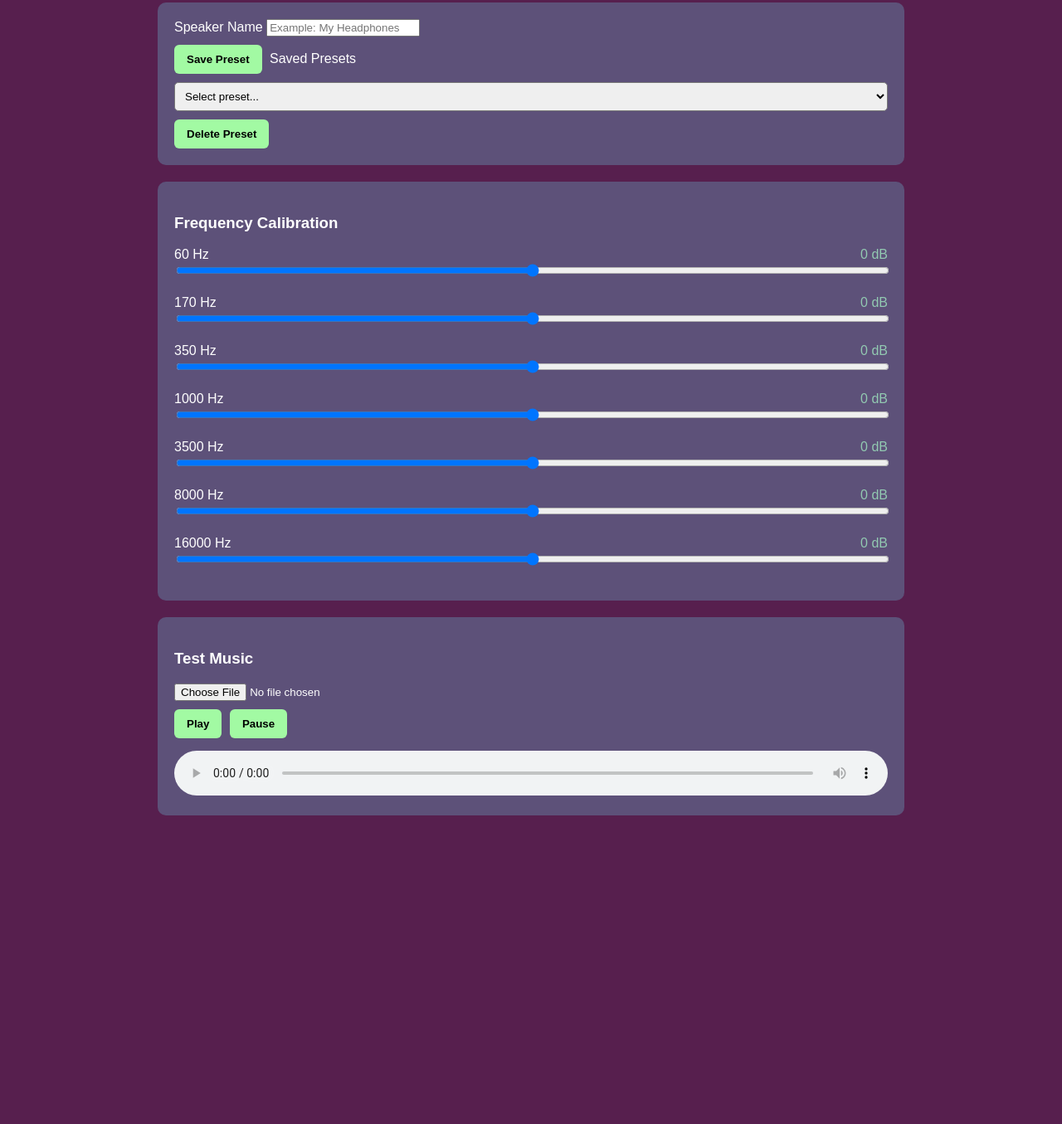
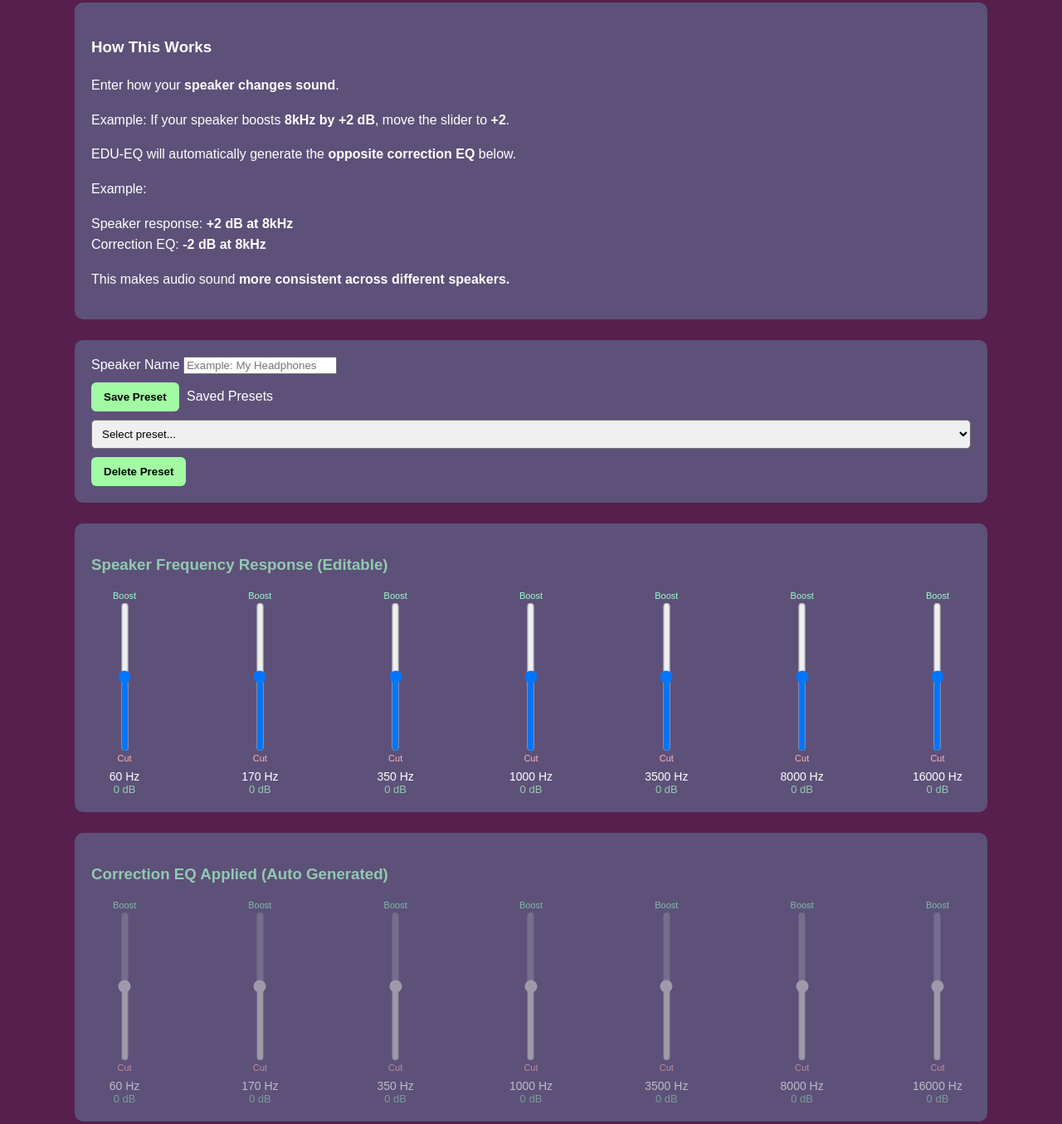
Before and after one commit to Balfagorg/SpeakerLearn, a plain HTML site: page Iknowmyspeaker.html in a window 1280 px wide. Shown: the part 115-1470 px from the top of the page at 83% size. Before the commit the page ends 1156 px from the top, so only its background shows below. Drawn offline with Linux system fonts and the light colour scheme.

Commit message:
updated preset functionality

```diff
--- a/Iknowmyspeaker.html
+++ b/Iknowmyspeaker.html
@@ -15,14 +15,14 @@
 }
 
 body{
-font-family:Arial, sans-serif;
+font-family:Arial;
 background:var(--dark);
 color:white;
 padding:30px;
 }
 
 .container{
-max-width:900px;
+max-width:1100px;
 margin:auto;
 }
 
@@ -30,15 +30,63 @@ margin:auto;
 background:var(--purple);
 padding:20px;
 border-radius:10px;
-margin-bottom:20px;
+margin-bottom:25px;
 }
 
 h1{
 color:var(--light);
 }
 
-input[type="range"]{
-width:100%;
+.sectionTitle{
+margin-bottom:15px;
+color:var(--mint);
+}
+
+.instructions{
+line-height:1.6;
+}
+
+.sliderContainer{
+display:flex;
+justify-content:space-between;
+margin-top:20px;
+}
+
+.sliderBlock{
+display:flex;
+flex-direction:column;
+align-items:center;
+width:80px;
+}
+
+.slider{
+writing-mode:bt-lr;
+-webkit-appearance:slider-vertical;
+height:180px;
+}
+
+.sliderLabel{
+margin-top:8px;
+font-size:14px;
+}
+
+.value{
+font-size:13px;
+color:var(--mint);
+}
+
+.locked{
+opacity:.6;
+}
+
+.boost{
+color:#9affc7;
+font-size:11px;
+}
+
+.cut{
+color:#ffb3b3;
+font-size:11px;
 }
 
 button{
@@ -54,15 +102,6 @@ margin-right:5px;
 
 button:hover{
 background:var(--mint);
-}
-
-.sliderRow{
-margin-bottom:18px;
-}
-
-.value{
-color:var(--mint);
-float:right;
 }
 
 select{
@@ -86,6 +125,38 @@ margin-top:15px;
 
 <h1>EDU-EQ Speaker Calibration</h1>
 
+<div class="card instructions">
+
+<h3>How This Works</h3>
+
+<p>
+Enter how your <b>speaker changes sound</b>.
+</p>
+
+<p>
+Example:
+If your speaker boosts <b>8kHz by +2 dB</b>, move the slider to <b>+2</b>.
+</p>
+
+<p>
+EDU-EQ will automatically generate the <b>opposite correction EQ</b> below.
+</p>
+
+<p>
+Example:
+</p>
+
+<p>
+Speaker response: <b>+2 dB at 8kHz</b><br>
+Correction EQ: <b>-2 dB at 8kHz</b>
+</p>
+
+<p>
+This makes audio sound <b>more consistent across different speakers.</b>
+</p>
+
+</div>
+
 <div class="card">
 
 <label>Speaker Name</label>
@@ -107,9 +178,17 @@ margin-top:15px;
 
 <div class="card">
 
-<h3>Frequency Calibration</h3>
+<h3 class="sectionTitle">Speaker Frequency Response (Editable)</h3>
 
-<div id="sliders"></div>
+<div id="speakerSliders" class="sliderContainer"></div>
+
+</div>
+
+<div class="card">
+
+<h3 class="sectionTitle">Correction EQ Applied (Auto Generated)</h3>
+
+<div id="correctionSliders" class="sliderContainer"></div>
 
 </div>
 
@@ -134,33 +213,64 @@ margin-top:15px;
 
 const frequencies=[60,170,350,1000,3500,8000,16000]
 
-let slidersDiv=document.getElementById("sliders")
+let speakerDiv=document.getElementById("speakerSliders")
+let correctionDiv=document.getElementById("correctionSliders")
 
 let audioContext
 let filters=[]
 let audioElement=document.getElementById("player")
 
-/* CREATE SLIDERS */
+/* CREATE BOTH SLIDER SETS */
 
 frequencies.forEach(freq=>{
 
-let row=document.createElement("div")
-row.className="sliderRow"
+/* speaker sliders */
 
-row.innerHTML=`
-<label>${freq} Hz <span class="value" id="v${freq}">0 dB</span></label>
-<input type="range" min="-12" max="12" step="0.1" value="0" id="s${freq}">
+let block=document.createElement("div")
+block.className="sliderBlock"
+
+block.innerHTML=`
+
+<div class="boost">Boost</div>
+
+<input type="range" min="-12" max="12" step="0.1"
+value="0" id="speaker${freq}" class="slider">
+
+<div class="cut">Cut</div>
+
+<div class="sliderLabel">${freq} Hz</div>
+
+<div class="value" id="speakerVal${freq}">0 dB</div>
+
 `
 
-slidersDiv.appendChild(row)
+speakerDiv.appendChild(block)
 
-document.getElementById("s"+freq).addEventListener("input",(e)=>{
+/* correction sliders */
 
-document.getElementById("v"+freq).innerText=e.target.value+" dB"
+let block2=document.createElement("div")
+block2.className="sliderBlock locked"
 
-updateEQ()
+block2.innerHTML=`
 
-})
+<div class="boost">Boost</div>
+
+<input type="range" min="-12" max="12" step="0.1"
+value="0" id="corr${freq}" class="slider" disabled>
+
+<div class="cut">Cut</div>
+
+<div class="sliderLabel">${freq} Hz</div>
+
+<div class="value" id="corrVal${freq}">0 dB</div>
+
+`
+
+correctionDiv.appendChild(block2)
+
+/* update logic */
+
+document.getElementById("speaker"+freq).addEventListener("input",updateEQ)
 
 })
 
@@ -193,21 +303,31 @@ chain[i].connect(chain[i+1])
 
 }
 
-/* UPDATE EQ */
+/* UPDATE EQ + CORRECTION SLIDERS */
 
 function updateEQ(){
 
-filters.forEach((filter,i)=>{
+frequencies.forEach((freq,i)=>{
 
-let slider=document.getElementById("s"+frequencies[i])
+let speakerValue=parseFloat(document.getElementById("speaker"+freq).value)
 
-filter.gain.value = -parseFloat(slider.value)
+let correction=-speakerValue
+
+document.getElementById("speakerVal"+freq).innerText=speakerValue+" dB"
+
+document.getElementById("corr"+freq).value=correction
+
+document.getElementById("corrVal"+freq).innerText=correction+" dB"
+
+if(filters[i]){
+filters[i].gain.value=correction
+}
 
 })
 
 }
 
-/* LOAD AUDIO FILE ONCE */
+/* LOAD AUDIO FILE */
 
 document.getElementById("fileInput").addEventListener("change",function(){
 
@@ -215,7 +335,7 @@ let file=this.files[0]
 
 if(file){
 
-audioElement.src = URL.createObjectURL(file)
+audioElement.src=URL.createObjectURL(file)
 
 if(!audioContext){
 setupAudio()
@@ -224,8 +344,6 @@ setupAudio()
 }
 
 })
-
-/* PLAY AUDIO */
 
 function playAudio(){
 
@@ -236,8 +354,6 @@ setupAudio()
 audioElement.play()
 
 }
-
-/* PAUSE AUDIO */
 
 function pauseAudio(){
 audioElement.pause()
@@ -257,7 +373,9 @@ return
 let preset={}
 
 frequencies.forEach(freq=>{
-preset[freq]=document.getElementById("s"+freq).value
+
+preset[freq]=-parseFloat(document.getElementById("speaker"+freq).value)
+
 })
 
 localStorage.setItem("eq_"+name,JSON.stringify(preset))
@@ -280,9 +398,9 @@ let preset=JSON.parse(localStorage.getItem(key))
 
 frequencies.forEach(freq=>{
 
-document.getElementById("s"+freq).value=preset[freq]
+let speakerResponse=-preset[freq]
 
-document.getElementById("v"+freq).innerText=preset[freq]+" dB"
+document.getElementById("speaker"+freq).value=speakerResponse
 
 })
 
@@ -299,23 +417,19 @@ let menu=document.getElementById("presetMenu")
 let key=menu.value
 
 if(!key){
-alert("Select a preset to delete")
+alert("Select a preset")
 return
 }
 
-let confirmDelete=confirm("Delete this preset?")
-
-if(!confirmDelete) return
+if(!confirm("Delete this preset?")) return
 
 localStorage.removeItem(key)
 
 populatePresetMenu()
 
-alert("Preset deleted")
-
 }
 
-/* POPULATE PRESET MENU */
+/* POPULATE MENU */
 
 function populatePresetMenu(){
 
@@ -342,9 +456,9 @@ menu.appendChild(option)
 
 }
 
-/* LOAD MENU ON START */
+populatePresetMenu()
 
-populatePresetMenu()
+updateEQ()
 
 </script>
 
```
